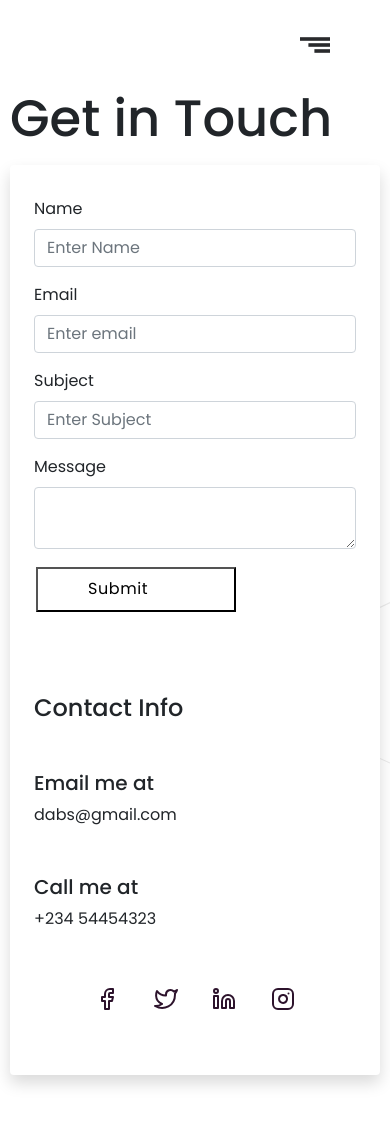
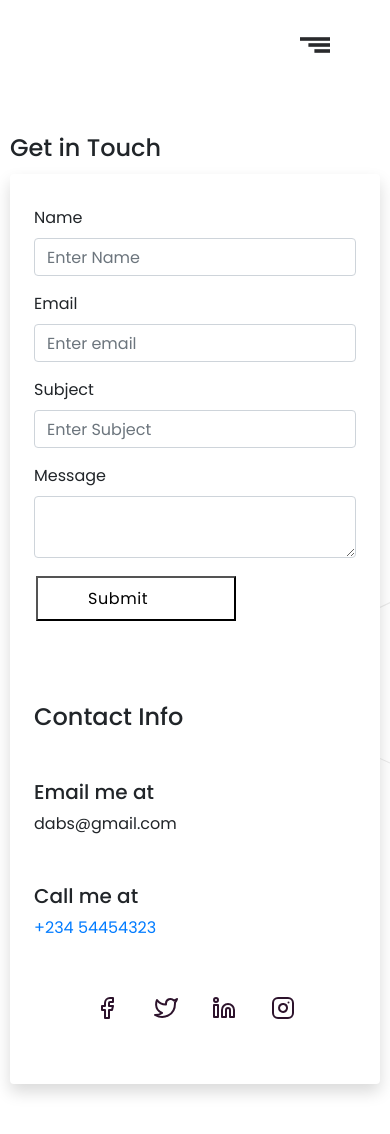
Before and after one commit to cranium44/cranium44.github.io, a React (Create React App) app: page /contact in a window 390 px wide. Shown: the top 1134 px of the page. Built offline with nearby package versions, Linux system fonts and the light colour scheme.

Commit message:
changes implemeted

```diff
--- a/src/Components/About/about.styles.scss
+++ b/src/Components/About/about.styles.scss
@@ -1,25 +1,8 @@
-// .home {
-//   width: 100vw;
-//   max-width: 1450px;
-//   position: relative;
-//   padding: 0px 20px;
-//   background: white;
-//   background-image: url("../../assets/expp.svg");
-//   background-repeat: no-repeat;
+
 
   .rrow {
     .column {
-      .left-text {
-        padding: 50px 0px;
-        .main-text {
-          font-size: 3.2rem;
-          line-height: 1.5;
-        }
-        .sub-text {
-          font-size: 2rem;
-          line-height: 1.5;
-          color: #801336;
-        }
+
         .interests {
           padding-bottom: 20px;
           display: flex;
@@ -31,7 +14,7 @@
           }
         }
       }
-    }
+    // }
   // }
   .about-me {
     width: 80%;
@@ -75,6 +58,20 @@
 }
 @media screen and (min-width: 990px) {
       .left-text {
-        padding: 100px 100px;
+        padding: 50px 100px;
       }
 }
+@media screen and (max-width: 500px){
+        .left-text {
+        padding: 50px 0px;
+        .main-text {
+          font-size: 3.2rem;
+          line-height: 1.5;
+        }
+        .sub-text {
+          font-size: 2rem;
+          line-height: 1.5;
+          color: #801336;
+        }
+      }
+}
--- a/src/Components/Contact/contact.styles.scss
+++ b/src/Components/Contact/contact.styles.scss
@@ -1,28 +1,9 @@
-// .home {
-//   width: 100vw;
-//   height: auto;
-//   max-width: 1450px;
-//   position: relative;
-//   padding: 60px 20px;
-//   background: white;
-//   background-image: url("../../assets/expp.svg");
-//   background-repeat: no-repeat;
 
   .rrow {
     //float: none;
     margin-top: 20px;
     .column {
-      .left-text {
-      // padding: 100px 100px;
-      .main-text {
-        font-size: 3.2rem;
-        line-height: 1.5;
-      }
-      .sub-text {
-        font-size: 2rem;
-        line-height: 1.5;
-        color: #801336;
-      }
+
       .action-buttons {
         width: 400px;
         padding-top: 30px;
@@ -40,8 +21,7 @@
         }
       }
     }
-    }
-  // }
+
 
   .follow-text {
     margin-top: 150px;
@@ -66,22 +46,7 @@
     }
   }
 }
-//        .card-width{
-//         // display: flex;
-//         // flex-direction: row;
-//         width: 100%;
-//         margin: 0 auto;
 
-//       }
-//       .row1{
-//         width:100%;
-
-//       }
-//       .row2{
-//         width: 100%;
-//         text-align: center;
-//         align-items: stretch;
-//       }
 @media screen and (min-width: 990px) {
        .card-width{
         display: flex;
@@ -105,5 +70,30 @@
       }
    .left-text {
       padding: 100px 100px;
+
+         .main-text {
+          font-size: 3.2rem;
+          line-height: 1.5;
+        }
+        .sub-text {
+          font-size: 2rem;
+          line-height: 1.5;
+          color: #801336;
+        }
    }
 }
+
+@media screen and (max-width: 500px){
+        .left-text {
+        padding: 50px 0px;
+        .main-text {
+          font-size: 1.5rem;
+          line-height: 1.5;
+        }
+        .sub-text {
+          font-size: 1rem;
+          line-height: 1.5;
+          color: #801336;
+        }
+      }
+}
--- a/src/Components/Contact/index.jsx
+++ b/src/Components/Contact/index.jsx
@@ -109,7 +109,7 @@ const App = () => {
                                 </div>
                                 <div className='mt-5'>
                                     <h5>Call me at</h5>
-                                    <p><a href= {`Tel: ${contactDetails.phone}`}></a>{contactDetails.phone}</p>
+                                    <p><a href={`Tel: ${contactDetails.phone}`} style={{textDecoration: 'none'}}>{contactDetails.phone}</a></p>
                                 </div>
 
                                 <div className='row footer'>
```
Also changed, not shown: src/Components/Projects/projects.styles.scss (indentation only).
